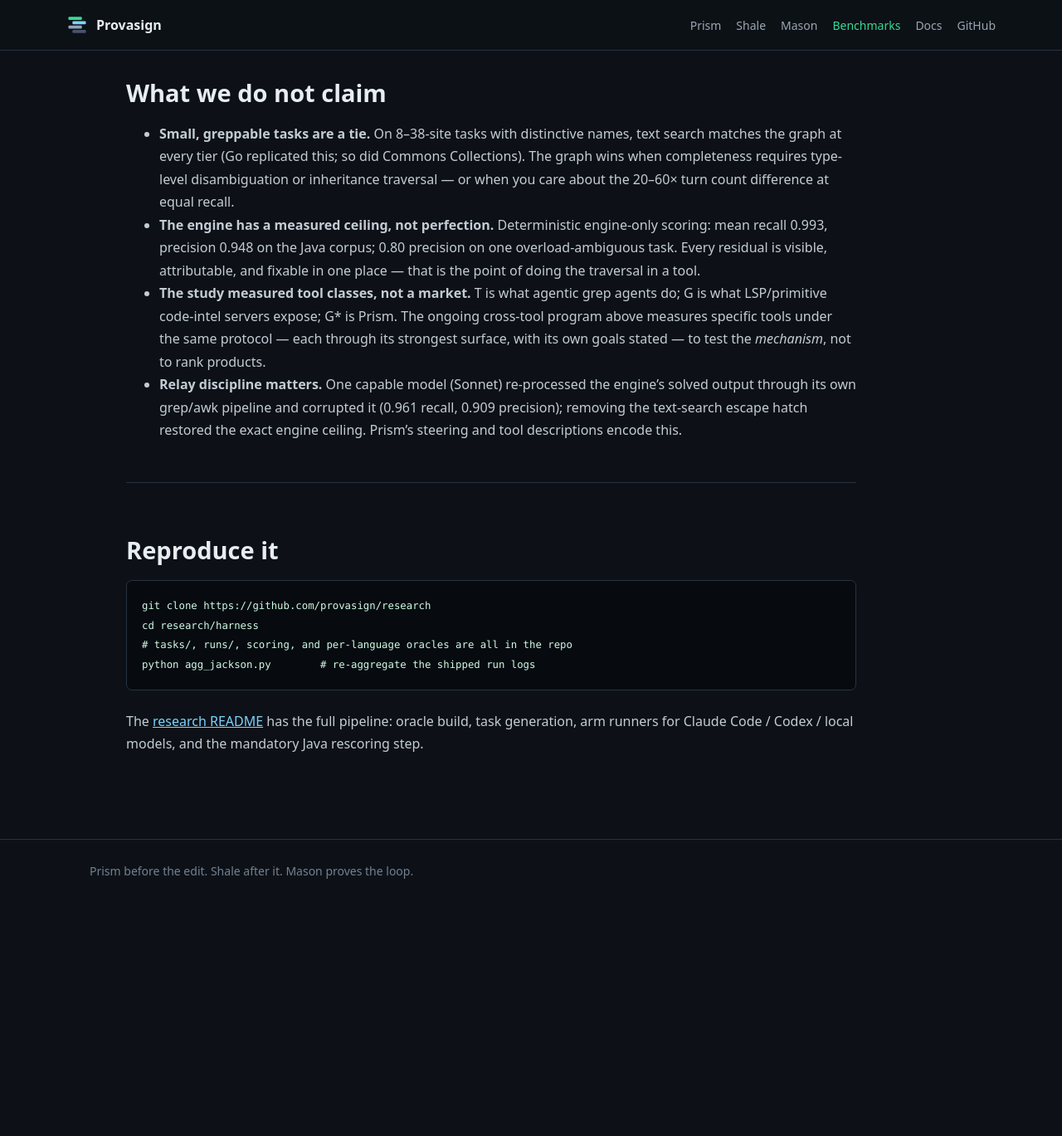
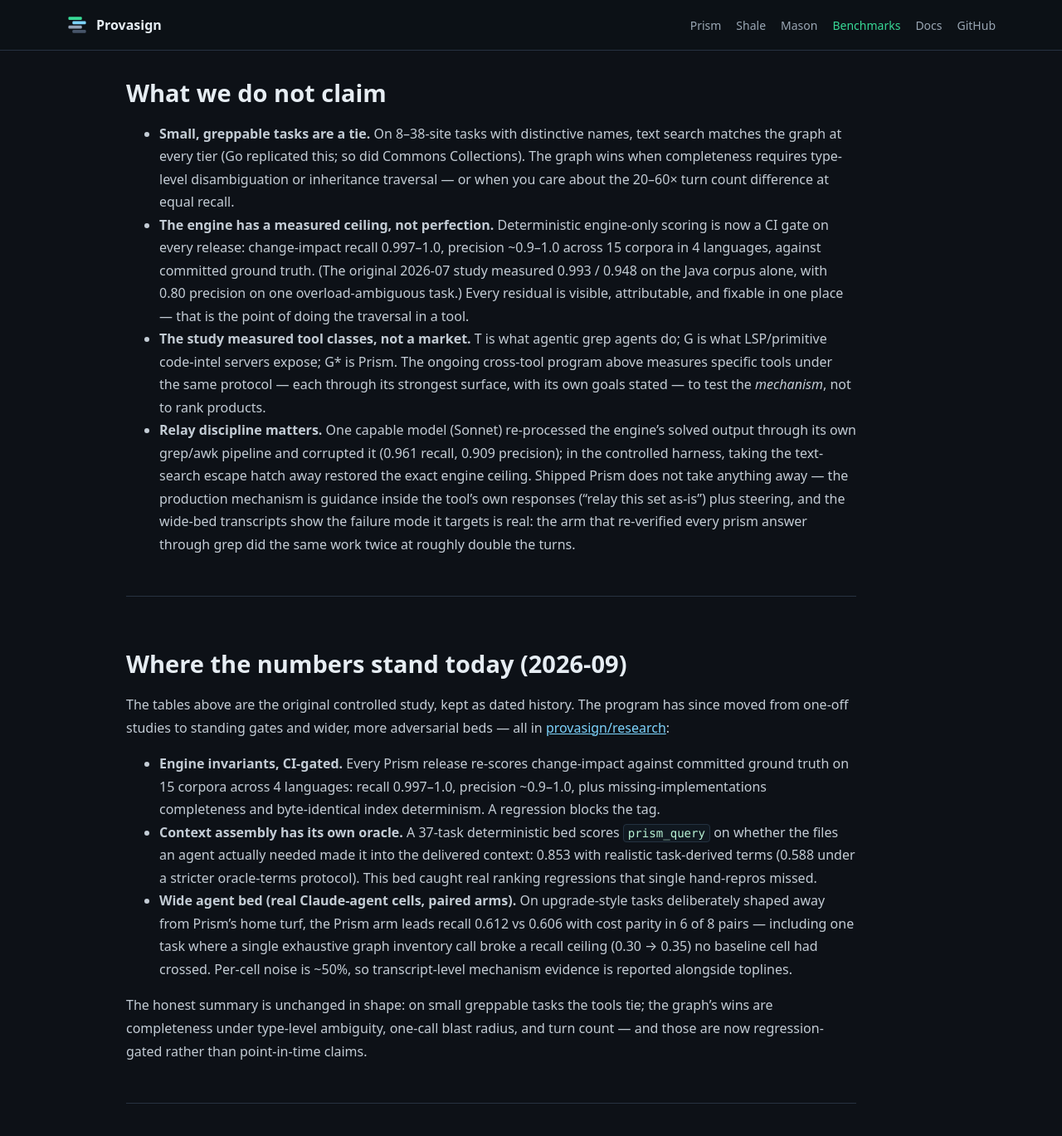
Before and after one commit to provasign/provasign.github.io, a Jekyll site: the page built from benchmarks.md, in a window 1280 px wide and 1400 px high, scrolled down 8635 px. Shown: the top 1369 px of the window at 83% size. Built offline with Jekyll 4.4.1, drawn with Linux system fonts in a browser that asks for light colours; before the commit the page ends 9722 px from its top, so only the background shows below that.

Commit message:
benchmarks: date the original study, add the 2026-09 standing-gates section
Engine ceiling now stated as the CI gate it is (15 corpora, 4 languages,
recall 0.997-1.0); relay-discipline bullet rewritten to the shipped
mechanism (in-band guidance, nothing removed); query-oracle and wide-bed
numbers added as the current state. Dated tables kept as labeled history.

Co-Authored-By: Claude Sonnet 5 <noreply@anthropic.com>
Claude-Session: https://claude.ai/code/session_01HTYLuNJPfgEAXJykbHPpHT

```diff
--- a/benchmarks.md
+++ b/benchmarks.md
@@ -344,10 +344,12 @@ rows. Queries never trigger a rebuild; sessions stay warm.
   type-level disambiguation or inheritance traversal — or when you care about
   the 20–60× turn count difference at equal recall.
 - **The engine has a measured ceiling, not perfection.** Deterministic
-  engine-only scoring: mean recall 0.993, precision 0.948 on the Java corpus;
-  0.80 precision on one overload-ambiguous task. Every residual is visible,
-  attributable, and fixable in one place — that is the point of doing the
-  traversal in a tool.
+  engine-only scoring is now a CI gate on every release: change-impact recall
+  0.997–1.0, precision ~0.9–1.0 across 15 corpora in 4 languages, against
+  committed ground truth. (The original 2026-07 study measured 0.993 / 0.948
+  on the Java corpus alone, with 0.80 precision on one overload-ambiguous
+  task.) Every residual is visible, attributable, and fixable in one place —
+  that is the point of doing the traversal in a tool.
 - **The study measured tool classes, not a market.** T is what agentic grep
   agents do; G is what LSP/primitive code-intel servers expose; G\* is
   Prism. The ongoing cross-tool program above measures specific tools under
@@ -355,9 +357,44 @@ rows. Queries never trigger a rebuild; sessions stay warm.
   stated — to test the *mechanism*, not to rank products.
 - **Relay discipline matters.** One capable model (Sonnet) re-processed the
   engine's solved output through its own grep/awk pipeline and corrupted it
-  (0.961 recall, 0.909 precision); removing the text-search escape hatch
-  restored the exact engine ceiling. Prism's steering and tool descriptions
-  encode this.
+  (0.961 recall, 0.909 precision); in the controlled harness, taking the
+  text-search escape hatch away restored the exact engine ceiling. Shipped
+  Prism does not take anything away — the production mechanism is guidance
+  inside the tool's own responses ("relay this set as-is") plus steering, and
+  the wide-bed transcripts show the failure mode it targets is real: the
+  arm that re-verified every prism answer through grep did the same work
+  twice at roughly double the turns.
+
+---
+
+## Where the numbers stand today (2026-09)
+
+The tables above are the original controlled study, kept as dated history.
+The program has since moved from one-off studies to standing gates and
+wider, more adversarial beds — all in
+[provasign/research](https://github.com/provasign/research):
+
+- **Engine invariants, CI-gated.** Every Prism release re-scores
+  change-impact against committed ground truth on 15 corpora across 4
+  languages: recall 0.997–1.0, precision ~0.9–1.0, plus
+  missing-implementations completeness and byte-identical index determinism.
+  A regression blocks the tag.
+- **Context assembly has its own oracle.** A 37-task deterministic bed scores
+  `prism_query` on whether the files an agent actually needed made it into
+  the delivered context: 0.853 with realistic task-derived terms
+  (0.588 under a stricter oracle-terms protocol). This bed caught real
+  ranking regressions that single hand-repros missed.
+- **Wide agent bed (real Claude-agent cells, paired arms).** On upgrade-style
+  tasks deliberately shaped away from Prism's home turf, the Prism arm leads
+  recall 0.612 vs 0.606 with cost parity in 6 of 8 pairs — including one
+  task where a single exhaustive graph inventory call broke a recall ceiling
+  (0.30 → 0.35) no baseline cell had crossed. Per-cell noise is ~50%, so
+  transcript-level mechanism evidence is reported alongside toplines.
+
+The honest summary is unchanged in shape: on small greppable tasks the tools
+tie; the graph's wins are completeness under type-level ambiguity, one-call
+blast radius, and turn count — and those are now regression-gated rather than
+point-in-time claims.
 
 ---
 
```
